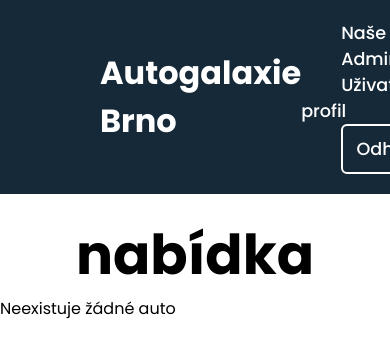
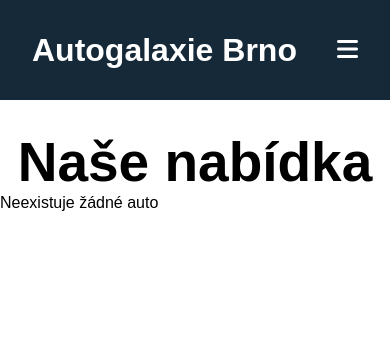
Before and after one commit to jablko3000/carsite, a Django app: page / in a window 390 px wide. Shown: the top 358 px of the page. Run offline with Django 4.2, Linux system fonts and the light colour scheme; the visitor is signed in with stand-in values (Sample User, id 1); data that the repository does not hold is empty.

Commit message:
Responsive navbar + remade images on homepage

```diff
--- a/auta/models.py
+++ b/auta/models.py
@@ -58,10 +58,10 @@
         return f"Uživatel {self.full_name} s emailem {self.email}"
 
 class Auto(models.Model):
-    znacka = models.CharField(max_length=50)
-    model = models.CharField(max_length=200)
+    znacka = models.CharField(max_length=25)
+    model = models.CharField(max_length=75)
     rok_vyroby = models.IntegerField(validators=[MinValueValidator(1880), MaxValueValidator(2050)])
-    cena = models.IntegerField(validators=[MinValueValidator(0)])
+    cena = models.IntegerField(validators=[MinValueValidator(0)], max_length=12)
     datum_nabidky = models.DateTimeField(default=timezone.now)
     stav_tachometru = models.IntegerField(validators=[MinValueValidator(0)])
     palivo = models.CharField(max_length=25)
--- a/auta/static/auta/navbar.css
+++ b/auta/static/auta/navbar.css
@@ -1,4 +1,3 @@
-@import url('https://fonts.googleapis.com/css2?family=Poppins:wght@200;300;400;500;600;700&display=swap');
 *{
     margin: 0;
     padding: 0;
@@ -8,37 +7,22 @@
 
 .navbar{
     margin-bottom: 130px;
+
 }
 
-header{
-  position: fixed;
-  top: 0;
-  left: 0;
-  width: 100%;
-  padding: 20px 100px;
-  display: flex;
-  justify-content: space-between;
-  align-items: center;
-  z-index: 99;
-  background-color: #162938;
+.navbar li{
+    list-style: none;
 }
 
-.logo{
-  color: #fff;
-  font-size: 2rem;
-  user-select: none;
-}
-
-.navigation a{
+.navbar a{
     color: #fff;
     font-size: 1.1rem;
     font-weight: 500;
-  margin-left: 40px;
     text-decoration: none;
     position: relative;
 }
 
-.navigation a::after{
+.navbar li a::after{
     content: '';
     position: absolute;
     bottom: -6px;
@@ -51,19 +35,58 @@
     transition: transform .5s;
 }
 
-.navigation a:hover::after{
+.navbar li a:hover::after{
     transform: scaleX(1);
     transform-origin: left;
 }
 
-.navigation .btnLogin-popup{
+.navbar header{
+    position: fixed;
+    top: 0;
+    left: 0;
+    width: 100vw;
+    background-color: #162938;
+    z-index: 99;
+    padding: 20px 0;
+}
+
+.nav{
+    top: 0;
+    left: 0;
+    height: 60px;
+    max-width: 1200px;
+    padding: 0 2rem;
+    margin: 0 auto;
+    display: flex;
+    justify-content: space-between;
+    align-items: center;
+}
+
+.navbar .logo a{
+    font-size: 2rem;
+    font-weight: bold;
+    user-select: none;
+}
+
+.navbar .links{
+    display: flex;
+    gap: 2rem;
+}
+
+.navbar .toggle_btn{
+    color: white;
+    font-size: 1.5rem;
+    cursor: pointer;
+    display: none;
+}
+
+.navbar .btn-popup{
     color: #fff;
     font-size: 1.1rem;
     font-weight: 500;
-  margin-left: 40px;
     width: 130px;
     height: 50px;
-  background: transparent;
+    background: #162938;
     border: 2px solid #fff;
     outline: none;
     border-radius: 6px;
@@ -71,27 +94,65 @@
     transition: .5s;
 }
 
-.navigation .btnLogin-popup:hover{
+.navbar .dropdown_menu .btn-popup{
+    border: none;
+}
+
+.navbar .btn-popup:hover{
     background: #fff;
     color: #162938;
 }
 
-.navigation .btnLogout-popup{
-  color: #fff;
-  font-size: 1.1rem;
-  font-weight: 500;
-  margin-left: 40px;
-  width: 130px;
-  height: 50px;
-  background: transparent;
-  border: 2px solid #fff;
-  outline: none;
-  border-radius: 6px;
-  cursor: pointer;
-  transition: .5s;
+.dropdown_menu{
+    display: none;
+    position: fixed;
+    right: 2rem;
+    top: -500px;
+    height: fit-content;
+    width: 300px;
+    border-radius: 10px;
+    backdrop-filter: blur(15px);
+    background-color: rgba(22, 41, 56, 0.5);
+    overflow: hidden;
+    transition: .2s cubic-bezier(0.175, 0.885, 0.32, 1.275);
 }
 
-.navigation .btnLogout-popup:hover{
-  background: #fff;
-  color: #162938;
+.dropdown_menu.open{
+    top: 90px;
 }
+
+.dropdown_menu li{
+    padding: 0.7rem;
+    display: flex;
+    align-items: center;
+    justify-content: center;
+}
+
+.dropdown_menu .btn-popup{
+    width: 100%;
+}
+
+
+
+
+@media (max-width: 900px){
+    .nav .links,
+    .nav .btn-popup{
+        display: none;
+    }
+
+    .nav .toggle_btn{
+        display: block;
+    }
+
+    .dropdown_menu{
+        display: block;
+    }
+}
+
+@media (max-width: 600px){
+    .dropdown_menu{
+        left: 2rem;
+        width: unset;
+    }
+}
--- a/auta/templates/auta/base.html
+++ b/auta/templates/auta/base.html
@@ -17,7 +17,6 @@
     </script>
 </head>
 <body>
-
     <main>
     <div id="navbar" class="navbar">{% include "auta/navbar.html" %}</div>
     <div id="login-register-form" class="login-register-form">{% include "auta/login-register.html" %}</div>
--- a/auta/templates/auta/homepage.html
+++ b/auta/templates/auta/homepage.html
@@ -11,11 +11,13 @@
               <div class="car_show">
                   {% for auto in auta_list %}
                   <div id="auto-{{auto.id}}" class="car_preview" onclick="window.location.href='{% url 'auta:detail' auto.id %}'" style="cursor: pointer;">
-                    {% if auto.images %}
-                        <img src="{{ auto.images.0.url }}" alt="Obrázek {{ auto.znacka }} {{ auto.model }} {{ auto.rok_vyroby }}">
-                    {% else %}
-                        <img src="{% static 'auto.jpeg' %}" alt="Obrázek {{ auto.znacka }} {{ auto.model }} {{ auto.rok_vyroby }}">
-                    {% endif %}
+                    <div class="img_container">
+                        {% if auto.images %}
+                            <img src="{{ auto.images.0.url }}" alt="Obrázek {{ auto.znacka }} {{ auto.model }} {{ auto.rok_vyroby }}">
+                        {% else %}
+                            <img src="{% static 'auto.jpeg' %}" alt="Obrázek {{ auto.znacka }} {{ auto.model }} {{ auto.rok_vyroby }}">
+                        {% endif %}
+                    </div>
                         <div class="car_description">
                           <h2>{{ auto.znacka }} {{ auto.model }}</h2>
                           <h3>{{ auto.rok_vyroby }}</h3>
--- a/auta/templates/auta/navbar.html
+++ b/auta/templates/auta/navbar.html
@@ -1,15 +1,36 @@
 <header>
-  <h2 class="logo">Autogalaxie Brno</h2>
-  <nav class="navigation">
-    <a href="{%url 'auta:homepage'%}">Naše nabídka</a>
-    {% if user.is_staff %}
-      <a href="{%url 'admin:index'%}">Admin</a>
-    {% endif %}
-    {%if user.is_authenticated%}
-      <a href="{%url 'auta:user_profile'%}">Uživatelský profil</a>
-      <button class="btnLogout-popup">Odhlásit se</button>
-    {%else%}
-      <button class="btnLogin-popup">Přihlásit se</button>
-    {%endif%}
-  </nav>
+    <div class="nav">
+        <div class="logo"><a href="{%url 'auta:homepage'%}">Autogalaxie Brno</a></div>
+        <ul class="links">
+            <li><a href="{%url 'auta:homepage'%}">Naše nabídka</a></li>
+            {% if user.is_staff %}
+                <li><a href="{%url 'admin:index'%}">Admin</a></li>
+            {% endif %}
+            {%if user.is_authenticated%}
+                <li><a href="{%url 'auta:user_profile'%}">Uživatelský profil</a></li>
+            {%endif%}
+        </ul>
+        {%if user.is_authenticated%}
+            <button class="btn-popup logout">Odhlásit se</button>
+        {%else%}
+          <button class="btn-popup login">Přihlásit se</button>
+        {%endif%}
+        <div class="toggle_btn">
+            <i class="fa-solid fa-bars"></i>
+        </div>
+    </div>
+    <div class="dropdown_menu">
+        <div>
+            <li><a href="{%url 'auta:homepage'%}">Naše nabídka</a></li>
+            {% if user.is_staff %}
+                <li><a href="{%url 'admin:index'%}">Admin</a></li>
+            {% endif %}
+            {%if user.is_authenticated%}
+                <li><a href="{%url 'auta:user_profile'%}">Uživatelský profil</a></li>
+                <li><button class="btn-popup logout">Odhlásit se</button></li>
+            {%else%}
+                <li><button class="btn-popup login">Přihlásit se</button></li>
+            {%endif%}
+        </div>
+    </div>
 </header>
```
Also changed, not shown: auta/static/auta/homepage.css (+17 -12 lines), auta/static/auta/popup.css (+17 -12 lines), auta/static/auta/popup.js (+31 -4 lines), auta/migrations/0002_alter_auto_cena_alter_auto_model_alter_auto_znacka.py (added). Lines whose indentation alone changed are shown as unchanged.
